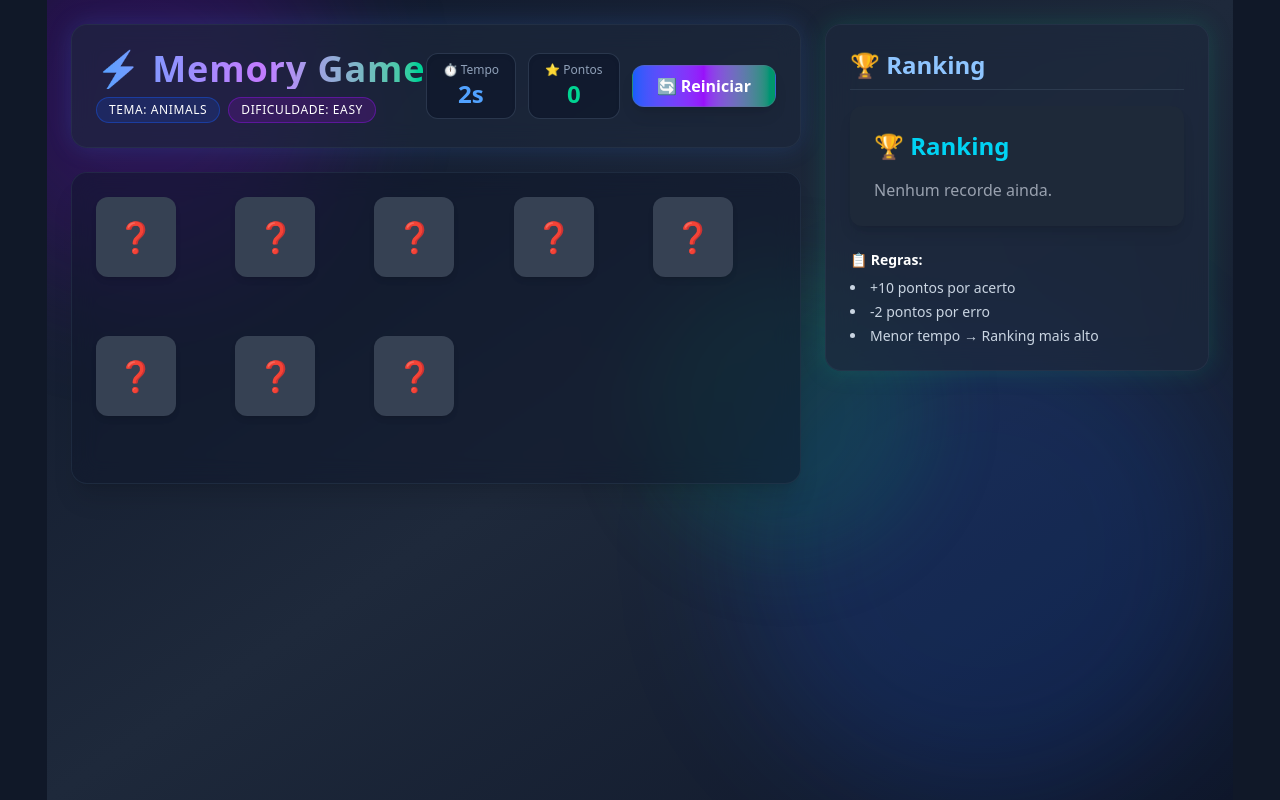
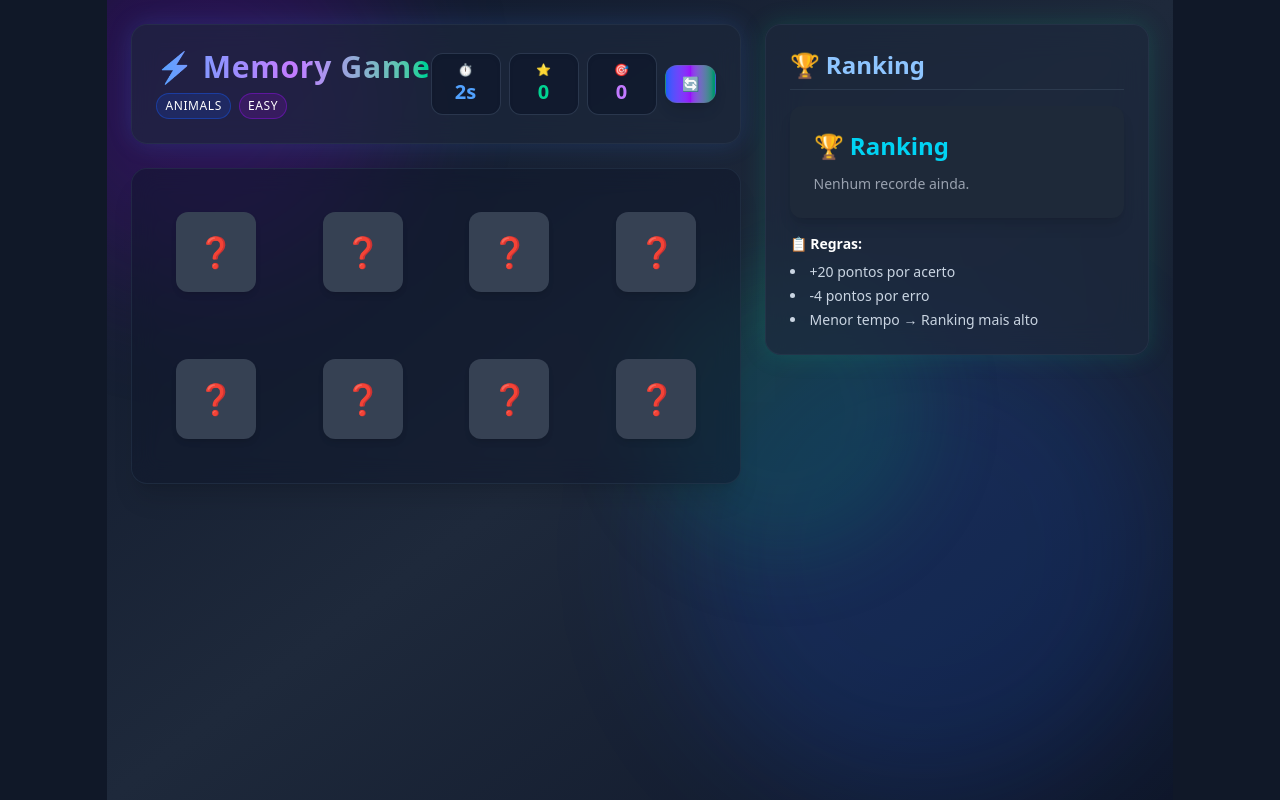
Before and after one commit to KucoO1/jogo-memoria-e-mais, a React (Vite) app: page / in a window 1280 px wide. Both pictures are taken after a click on the button "Iniciar Jogo". Built offline with nearby package versions, Linux system fonts and the light colour scheme.

Commit message:
atualizando

```diff
--- a/src/components/Card.tsx
+++ b/src/components/Card.tsx
@@ -8,11 +8,9 @@ interface CardProps {
   flipped: boolean;
   onClick: () => void;
   disabled?: boolean;
-   isMobile?: boolean;
 }
 
 export default function Card({ value, flipped, onClick, disabled }: CardProps) {
-  // animações Framer
   const containerVariants = {
     idle: { scale: 1, rotateY: 0 },
     flipped: { scale: 1, rotateY: 180 },
@@ -20,7 +18,7 @@ export default function Card({ value, flipped, onClick, disabled }: CardProps) {
   };
 
   const faceStyleBase =
-    "absolute inset-0 flex items-center justify-center rounded-xl text-2xl sm:text-3xl font-bold backface-hidden shadow-md";
+    "absolute inset-0 flex items-center justify-center rounded-lg sm:rounded-xl text-xl sm:text-3xl font-bold backface-hidden shadow-md";
 
   return (
     <motion.div
@@ -31,11 +29,11 @@ export default function Card({ value, flipped, onClick, disabled }: CardProps) {
       animate={flipped ? "flipped" : "idle"}
       whileTap={{ scale: 0.97 }}
       variants={containerVariants}
-      transition={{ duration: 0.45, ease: "backOut" }}
-      className="relative w-16 h-16 sm:w-20 sm:h-20 perspective"
+      transition={{ duration: 0.4, ease: "backOut" }}
+      className="relative w-12 h-12 sm:w-16 sm:h-16 md:w-20 md:h-20 perspective"
       style={{ cursor: disabled ? "default" : "pointer", transformStyle: "preserve-3d" }}
     >
-      {/* Frente (quando vira exibe emoji) */}
+      {/* Frente (emoji) */}
       <motion.div
         className={faceStyleBase + " bg-white text-black"}
         style={{ transform: "rotateY(180deg)" }}
@@ -43,14 +41,13 @@ export default function Card({ value, flipped, onClick, disabled }: CardProps) {
         {value}
       </motion.div>
 
-      {/* Verso (quando não virada mostra ponto de interrogação) */}
+      {/* Verso (interrogação) */}
       <motion.div
         className={faceStyleBase + " bg-gray-700 text-white"}
         style={{ transform: "rotateY(0deg)" }}
       >
         ❓
       </motion.div>
-
     </motion.div>
   );
 }
--- a/src/components/GameBoard.tsx
+++ b/src/components/GameBoard.tsx
@@ -1,7 +1,7 @@
 "use client";
 
 import { useEffect, useMemo, useRef, useState } from "react";
-import { motion, AnimatePresence } from "framer-motion";
+import { motion } from "framer-motion";
 import Card from "./Card";
 import Leaderboard from "./Leaderboard";
 import Confetti from "react-confetti";
@@ -20,12 +20,6 @@ const THEMES: Record<string, string[]> = {
   sports: ["⚽", "🏀", "🎾", "🏈", "🏐", "🥏", "🥎", "⛷️", "🏓", "🤿"],
 };
 
-interface LeaderboardEntry {
-  name: string;
-  score: number;
-  time: number;
-}
-
 interface CardType {
   id: number;
   value: string;
@@ -37,16 +31,26 @@ export default function GameBoard({ config, onRestart }: GameBoardProps) {
   const [cards, setCards] = useState<CardType[]>([]);
   const [flippedCards, setFlippedCards] = useState<number[]>([]);
   const [score, setScore] = useState(0);
+  const [moves, setMoves] = useState(0);
   const [time, setTime] = useState(0);
-  const [leaderboard, setLeaderboard] = useState<LeaderboardEntry[]>([]);
+  const [leaderboard, setLeaderboard] = useState<any[]>([]);
   const [isLocked, setIsLocked] = useState(false);
   const [celebrate, setCelebrate] = useState(false);
   const [gameComplete, setGameComplete] = useState(false);
+  const [scoreSaved, setScoreSaved] = useState(false);
+
 
 const timerRef = useRef<number | null>(null);
 
   const totalCards = useMemo(() => {
-    return config.difficulty === "easy" ? 8 : config.difficulty === "medium" ? 18 : 32;
+    switch (config.difficulty) {
+      case "very_easy": return 4;
+      case "easy": return 8;
+      case "medium": return 12;
+      case "hard": return 16;
+      case "insane": return 20;
+      default: return 8;
+    }
   }, [config.difficulty]);
 
   // INIT: cria e embaralha deck
@@ -60,6 +64,7 @@ export default function GameBoard({ config, onRestart }: GameBoardProps) {
     setCards(deck);
     setFlippedCards([]);
     setScore(0);
+    setMoves(0);
     setTime(0);
     setIsLocked(false);
     setCelebrate(false);
@@ -70,14 +75,14 @@ export default function GameBoard({ config, onRestart }: GameBoardProps) {
 
     // reset timer interval
     if (timerRef.current) {
-      window.clearInterval(timerRef.current);
+      clearInterval(timerRef.current);
       timerRef.current = null;
     }
-    timerRef.current = window.setInterval(() => setTime((t) => t + 1), 1000);
+    timerRef.current = setInterval(() => setTime((t) => t + 1), 1000);
 
     return () => {
       if (timerRef.current) {
-        window.clearInterval(timerRef.current);
+        clearInterval(timerRef.current);
         timerRef.current = null;
       }
     };
@@ -88,38 +93,41 @@ export default function GameBoard({ config, onRestart }: GameBoardProps) {
   if (flippedCards.length < 2) return;
 
   setIsLocked(true);
+  setMoves((m) => m + 1);
+
   const [a, b] = flippedCards;
-    const newCards = [...cards];
+  setTimeout(() => {
+    setCards((prevCards) => {
+      const newCards = [...prevCards];
 
       if (newCards[a].value === newCards[b].value) {
-      // acerto
+        // acerto - +10 pontos
         newCards[a].matched = true;
         newCards[b].matched = true;
-      setCards(newCards);
         setScore((s) => s + 10);
-      setTimeout(() => {
-        setIsLocked(false);
-        setFlippedCards([]);
-      }, 400);
       } else {
-      // erro
-      setScore((s) => Math.max(0, s - 2));
-      setTimeout(() => {
+        // erro - -2 pontos
         newCards[a].flipped = false;
         newCards[b].flipped = false;
-        setCards(newCards);
+        setScore((s) => Math.max(0, s - 2));
+      }
+
+      return newCards;
+    });
+
     setFlippedCards([]);
     setIsLocked(false);
-      }, 800);
-    }
-  }, [flippedCards, cards]);
+  }, 600); // tempo suficiente para ver as cartas viradas
+}, [flippedCards]);
 
+
+  // vitória
  // vitória
 useEffect(() => {
   if (cards.length === 0) return;
-    if (cards.every((c) => c.matched)) {
+  if (cards.every((c) => c.matched) && !scoreSaved) {
     if (timerRef.current) {
-        window.clearInterval(timerRef.current);
+      clearInterval(timerRef.current);
       timerRef.current = null;
     }
 
@@ -127,16 +135,16 @@ export default function GameBoard({ config, onRestart }: GameBoardProps) {
     setCelebrate(true);
 
     setTimeout(() => {
-        const name = prompt("🎉 Parabéns! Digite seu nome para salvar no ranking:") || "Jogador";
-        const newEntry: LeaderboardEntry = { name, score, time };
-        const updated = [...leaderboard, newEntry]
-          .sort((a, b) => b.score - a.score || a.time - b.time)
-          .slice(0, 5);
-        setLeaderboard(updated);
-        localStorage.setItem("memory_leaderboard", JSON.stringify(updated));
+      const name = prompt("🎉 Parabéns! Digite seu nome:") || "Jogador";
+      const newEntry = [{ name, score, time, moves }]; // <-- somente o jogador real
+      setLeaderboard(newEntry);
+      localStorage.setItem("memory_leaderboard", JSON.stringify(newEntry));
+      setScoreSaved(true); // evita repetição
     }, 600);
   }
-  }, [cards, leaderboard, score, time]);
+}, [cards, scoreSaved, score, time, moves]);
+
+
 
   const handleFlip = (index: number) => {
     if (isLocked || gameComplete) return;
@@ -149,17 +157,19 @@ export default function GameBoard({ config, onRestart }: GameBoardProps) {
     setFlippedCards((f) => [...f, index]);
   };
 
-  // colunas do grid baseadas na dificuldade
-  const getGridColumns = () => {
+  // Sistema responsivo de grid baseado na dificuldade
+  const getGridResponsiveClass = () => {
     switch (config.difficulty) {
-      case "easy": return 4;
-      case "medium": return 6;
-      case "hard": return 8;
-      default: return 4;
+      case "very_easy": return "grid-cols-2 sm:grid-cols-2";
+      case "easy": return "grid-cols-3 sm:grid-cols-4";
+      case "medium": return "grid-cols-3 sm:grid-cols-4";
+      case "hard": return "grid-cols-4 sm:grid-cols-4";
+      case "insane": return "grid-cols-4 sm:grid-cols-5";
+      default: return "grid-cols-3 sm:grid-cols-4";
     }
   };
 
-  const columns = getGridColumns();
+  const gridResponsiveClass = getGridResponsiveClass();
 
   return (
     <div className="min-h-screen bg-gradient-to-br from-[#0f172a] via-[#1e293b] to-[#0f172a] text-white p-4 sm:p-6 relative overflow-hidden">
@@ -179,52 +189,52 @@ export default function GameBoard({ config, onRestart }: GameBoardProps) {
                        bg-slate-800/60 backdrop-blur-md border border-slate-700/40 shadow-[0_0_25px_rgba(59,130,246,0.2)]"
           >
             <div>
-              <h1 className="text-3xl sm:text-4xl font-extrabold mb-2 tracking-wide bg-gradient-to-r from-blue-400 via-purple-400 to-emerald-400 bg-clip-text text-transparent">
+              <h1 className="text-2xl sm:text-3xl font-extrabold mb-2 tracking-wide bg-gradient-to-r from-blue-400 via-purple-400 to-emerald-400 bg-clip-text text-transparent">
                 ⚡ Memory Game
               </h1>
               <div className="flex flex-wrap gap-2 text-xs uppercase tracking-wider">
-                <span className="px-3 py-1 rounded-full bg-blue-900/40 border border-blue-600/40">
-                  Tema: {config.theme}
+                <span className="px-2 py-1 text-xs rounded-full bg-blue-900/40 border border-blue-600/40">
+                  {config.theme}
                 </span>
-                <span className="px-3 py-1 rounded-full bg-purple-900/40 border border-purple-600/40">
-                  Dificuldade: {config.difficulty}
+                <span className="px-2 py-1 text-xs rounded-full bg-purple-900/40 border border-purple-600/40">
+                  {config.difficulty}
                 </span>
               </div>
             </div>
 
-            <div className="flex flex-wrap items-center gap-3 mt-4 sm:mt-0">
-              <div className="px-3 py-2 sm:px-4 sm:py-2 rounded-xl bg-slate-900/70 border border-slate-600/50 shadow-inner text-center min-w-[80px]">
-                <p className="text-xs text-slate-400">⏱ Tempo</p>
-                <p className="text-xl sm:text-2xl font-bold text-blue-400">{time}s</p>
+            <div className="flex flex-wrap items-center gap-2 mt-4 sm:mt-0">
+              <div className="px-2 py-1 sm:px-3 sm:py-2 rounded-xl bg-slate-900/70 border border-slate-600/50 shadow-inner text-center min-w-[70px]">
+                <p className="text-xs text-slate-400">⏱️</p>
+                <p className="text-lg sm:text-xl font-bold text-blue-400">{time}s</p>
               </div>
-              <div className="px-3 py-2 sm:px-4 sm:py-2 rounded-xl bg-slate-900/70 border border-slate-600/50 shadow-inner text-center min-w-[80px]">
-                <p className="text-xs text-slate-400">⭐ Pontos</p>
-                <p className="text-xl sm:text-2xl font-bold text-emerald-400">{score}</p>
+              <div className="px-2 py-1 sm:px-3 sm:py-2 rounded-xl bg-slate-900/70 border border-slate-600/50 shadow-inner text-center min-w-[70px]">
+                <p className="text-xs text-slate-400">⭐</p>
+                <p className="text-lg sm:text-xl font-bold text-emerald-400">{score}</p>
+              </div>
+              <div className="px-2 py-1 sm:px-3 sm:py-2 rounded-xl bg-slate-900/70 border border-slate-600/50 shadow-inner text-center min-w-[70px]">
+                <p className="text-xs text-slate-400">🎯</p>
+                <p className="text-lg sm:text-xl font-bold text-purple-400">{moves}</p>
               </div>
 
               <motion.button
                 whileHover={{ scale: 1.05, boxShadow: "0 0 15px #3b82f6" }}
                 whileTap={{ scale: 0.95 }}
                 onClick={onRestart}
-                className="px-4 py-2 sm:px-6 sm:py-2 rounded-xl font-semibold bg-gradient-to-r from-blue-600 via-purple-600 to-emerald-600 shadow-lg border border-slate-500/40
-                           text-white text-sm sm:text-base"
+                className="px-3 py-2 sm:px-4 sm:py-2 rounded-xl font-semibold bg-gradient-to-r from-blue-600 via-purple-600 to-emerald-600 shadow-lg border border-slate-500/40
+                           text-white text-xs sm:text-sm"
               >
-                🔄 Reiniciar
+                🔄
               </motion.button>
             </div>
           </motion.div>
 
           {/* Tabuleiro */}
           <motion.div
-            className="bg-slate-900/50 p-4 sm:p-6 rounded-2xl backdrop-blur-md border border-slate-700/40 shadow-xl"
+            className="bg-slate-900/50 p-3 sm:p-4 rounded-2xl backdrop-blur-md border border-slate-700/40 shadow-xl"
           >
             <motion.div
               layout
-  className="
-    w-full mx-auto
-    grid gap-2 md:gap-3 lg:gap-4
-    grid-cols-3 sm:grid-cols-3 md:grid-cols-4 lg:grid-cols-5
-  "
+              className={`w-full mx-auto grid gap-2 sm:gap-3 ${gridResponsiveClass}`}
             >
               {cards.map((card, idx) => (
                 <motion.div
@@ -233,7 +243,7 @@ export default function GameBoard({ config, onRestart }: GameBoardProps) {
                   initial={{ opacity: 0, scale: 0.9 }}
                   animate={{ opacity: 1, scale: 1 }}
                   transition={{ duration: 0.4, delay: idx * 0.04 }}
-      className="aspect-square"
+                  className="aspect-square flex justify-center items-center"
                 >
                   <Card
                     value={card.value}
@@ -245,27 +255,25 @@ export default function GameBoard({ config, onRestart }: GameBoardProps) {
               ))}
             </motion.div>
 
-
             {gameComplete && (
               <motion.div
                 initial={{ opacity: 0, y: 20 }}
                 animate={{ opacity: 1, y: 0 }}
-                className="mt-6 p-4 sm:p-6 bg-gradient-to-r from-emerald-700/60 via-teal-700/60 to-blue-700/60 rounded-xl text-center border border-emerald-500/40 shadow-lg"
+                className="mt-4 sm:mt-6 p-3 sm:p-4 bg-gradient-to-r from-emerald-700/60 via-teal-700/60 to-blue-700/60 rounded-xl text-center border border-emerald-500/40 shadow-lg"
               >
-                <h3 className="font-bold text-xl sm:text-2xl mb-3 text-emerald-300 drop-shadow-md">
+                <h3 className="font-bold text-lg sm:text-xl mb-2 text-emerald-300 drop-shadow-md">
                   🎉 Vitória!
                 </h3>
-                <p className="text-base sm:text-lg text-slate-200">
-                  Você completou em <span className="text-blue-400 font-semibold">{time}s</span> com{" "}
-                  <span className="text-emerald-400 font-semibold">{score} pontos</span>!
+                <p className="text-sm sm:text-base text-slate-200">
+                  {time}s • {score}pts • {moves} jogadas
                 </p>
               </motion.div>
             )}
           </motion.div>
         </div>
 
-        {/* Painel direito - Ranking */}
-        <div className="w-full lg:w-80 xl:w-96">
+        {/* Painel direito - Ranking (oculto em mobile) */}
+        <div className="hidden lg:block w-full lg:w-80 xl:w-96">
           <motion.div
             className="bg-slate-800/70 p-4 sm:p-6 rounded-2xl backdrop-blur-lg border border-slate-700/40 shadow-[0_0_25px_rgba(16,185,129,0.2)]"
           >
@@ -275,11 +283,11 @@ export default function GameBoard({ config, onRestart }: GameBoardProps) {
 
             <Leaderboard scores={leaderboard} />
 
-            <div className="mt-6 text-sm text-slate-300">
+            <div className="mt-4 text-xs sm:text-sm text-slate-300">
               <p className="mb-2 font-semibold text-white">📋 Regras:</p>
               <ul className="list-disc list-inside space-y-1">
-                <li>+10 pontos por acerto</li>
-                <li>-2 pontos por erro</li>
+                <li>+20 pontos por acerto</li>
+                <li>-4 pontos por erro</li>
                 <li>Menor tempo → Ranking mais alto</li>
               </ul>
             </div>
--- a/src/components/Leaderboard.tsx
+++ b/src/components/Leaderboard.tsx
@@ -1,27 +1,30 @@
+"use client";
+
 interface LeaderboardEntry {
   name: string;
   score: number;
   time: number;
+  moves: number;
 }
 
 export default function Leaderboard({ scores }: { scores: LeaderboardEntry[] }) {
   return (
-    <div className="p-6 bg-gray-800 rounded-xl shadow-lg w-full max-w-md">
-      <h2 className="text-2xl font-bold text-cyan-400 mb-4">🏆 Ranking</h2>
+    <div className="p-4 sm:p-6 bg-gray-800 rounded-xl shadow-lg">
+      <h2 className="text-xl sm:text-2xl font-bold text-cyan-400 mb-3">🏆 Ranking</h2>
       {scores.length === 0 ? (
-        <p className="text-gray-400">Nenhum recorde ainda.</p>
+        <p className="text-gray-400 text-sm">Nenhum recorde ainda.</p>
       ) : (
         <ul className="space-y-2">
           {scores.map((entry, index) => (
             <li
               key={index}
-              className="flex justify-between items-center p-3 rounded-lg bg-gray-700/50"
+              className="flex justify-between items-center p-2 sm:p-3 rounded-lg bg-gray-700/50 text-xs sm:text-sm"
             >
               <span className="font-bold text-cyan-300">
                 {index + 1}. {entry.name}
               </span>
               <span className="text-gray-300">
-                ⭐ {entry.score} pts | ⏱️ {entry.time}s
+                ⭐{entry.score} | ⏱️{entry.time}s
               </span>
             </li>
           ))}
```
Also changed, not shown: src/components/Scoreboard.tsx (deleted, +0 -17 lines). Lines whose indentation alone changed are shown as unchanged.
